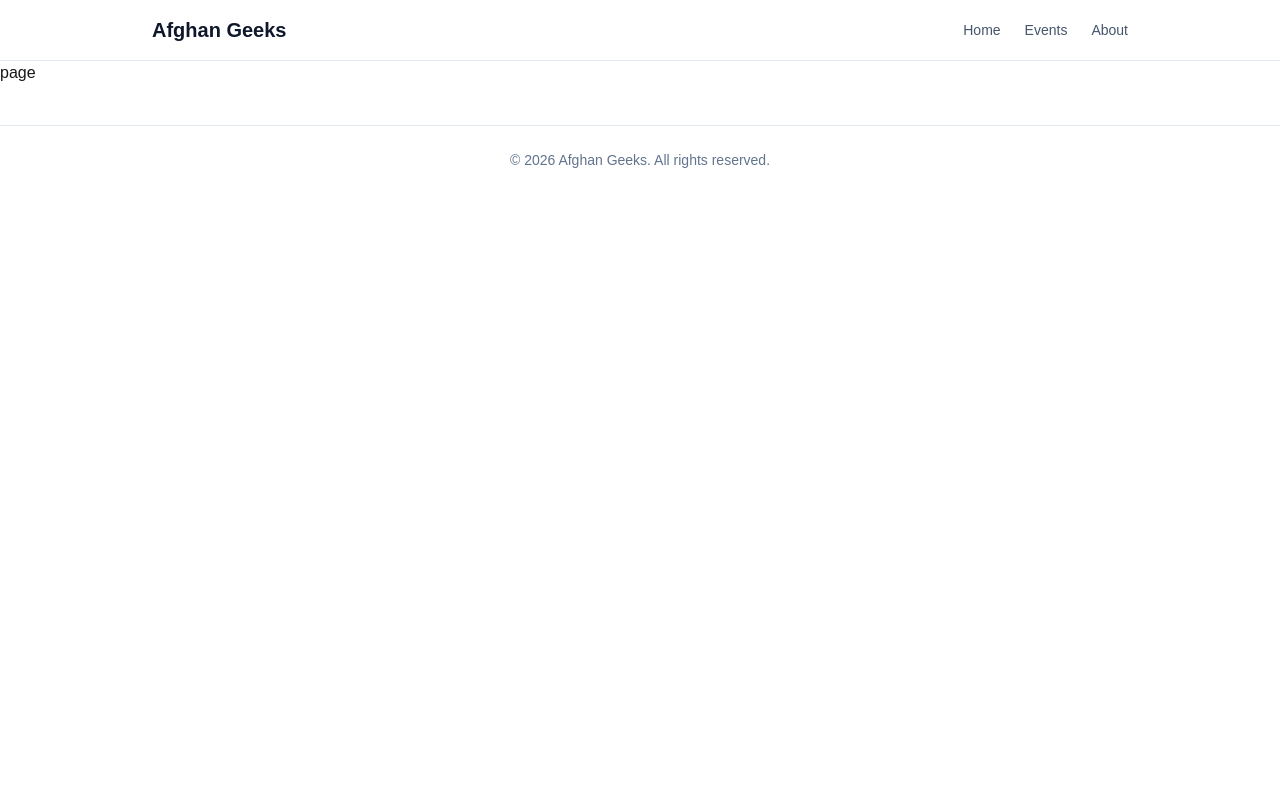
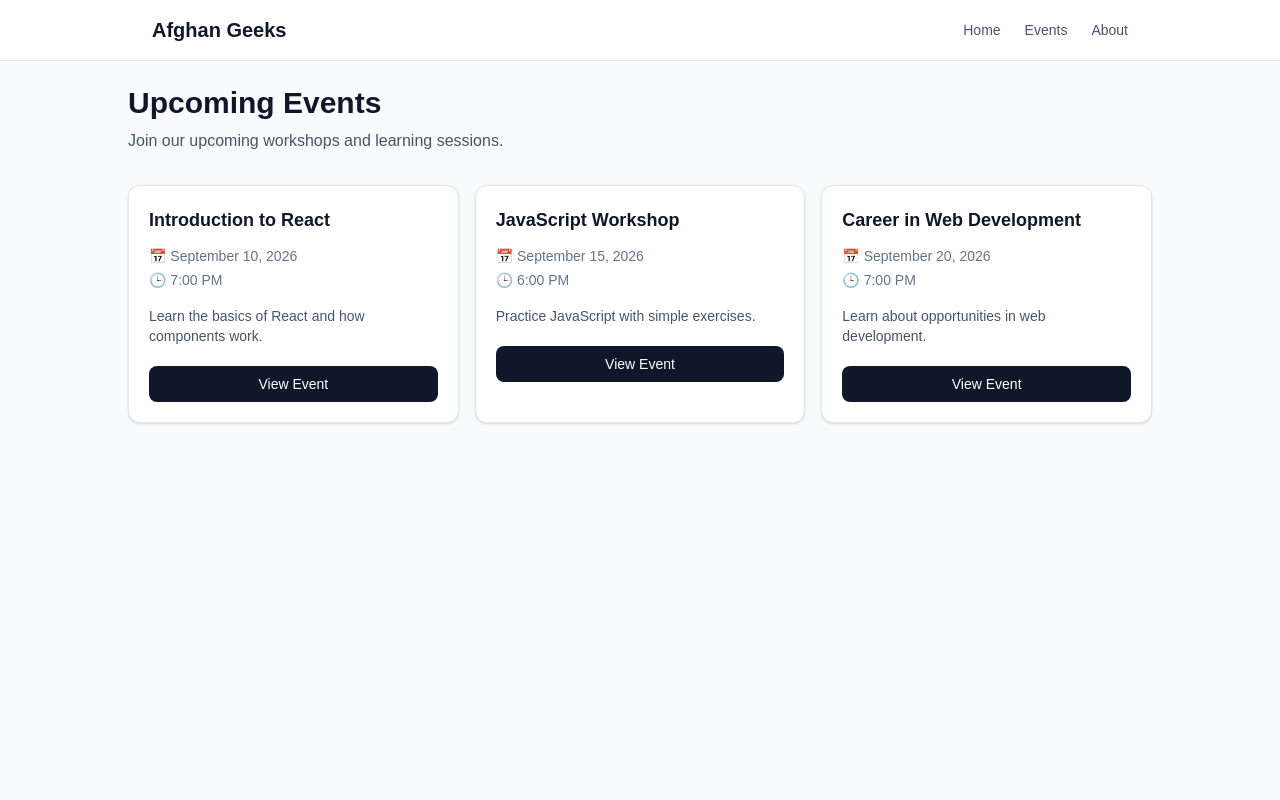
Before and after one commit to jafarimurtaza/graduation-demonstration-project, a Next.js app: page /events in a window 1280 px wide. Shown: the top 800 px of the page. Built offline with nearby package versions, Linux system fonts and the light colour scheme.

Commit message:
Created the events page

```diff
--- a/src/app/events/page.tsx
+++ b/src/app/events/page.tsx
@@ -1,5 +1,10 @@
+import EventMain from "@/components/Events/EventMain";
 import React from "react";
 
 export default function EventsPage() {
-  return <div>page</div>;
+  return (
+    <div>
+      <EventMain />
+    </div>
+  );
 }
--- a/src/components/Events/EventMain.tsx
+++ b/src/components/Events/EventMain.tsx
@@ -1,5 +1,75 @@
-import React from "react";
+// app/events/page.tsx
+
+type Event = {
+  id: number;
+  title: string;
+  date: string;
+  time: string;
+  description: string;
+};
+
+const events: Event[] = [
+  {
+    id: 1,
+    title: "Introduction to React",
+    date: "September 10, 2026",
+    time: "7:00 PM",
+    description: "Learn the basics of React and how components work.",
+  },
+  {
+    id: 2,
+    title: "JavaScript Workshop",
+    date: "September 15, 2026",
+    time: "6:00 PM",
+    description: "Practice JavaScript with simple exercises.",
+  },
+  {
+    id: 3,
+    title: "Career in Web Development",
+    date: "September 20, 2026",
+    time: "7:00 PM",
+    description: "Learn about opportunities in web development.",
+  },
+];
 
 export default function EventMain() {
-  return <div>EventMain</div>;
+  return (
+    <main className="min-h-screen bg-slate-50 p-6">
+      <div className="mx-auto max-w-5xl">
+        {/* Header */}
+        <div className="mb-8">
+          <h1 className="text-3xl font-bold text-slate-900">Upcoming Events</h1>
+
+          <p className="mt-2 text-slate-600">
+            Join our upcoming workshops and learning sessions.
+          </p>
+        </div>
+
+        {/* Events */}
+        <div className="grid gap-4 md:grid-cols-2 lg:grid-cols-3">
+          {events.map((event) => (
+            <div
+              key={event.id}
+              className="rounded-xl border border-slate-200 bg-white p-5 shadow-sm"
+            >
+              <h2 className="text-lg font-semibold text-slate-900">
+                {event.title}
+              </h2>
+
+              <div className="mt-3 text-sm text-slate-500">
+                <p>📅 {event.date}</p>
+                <p className="mt-1">🕒 {event.time}</p>
+              </div>
+
+              <p className="mt-4 text-sm text-slate-600">{event.description}</p>
+
+              <button className="mt-5 w-full rounded-lg bg-slate-900 px-4 py-2 text-sm font-medium text-white">
+                View Event
+              </button>
+            </div>
+          ))}
+        </div>
+      </div>
+    </main>
+  );
 }
```
